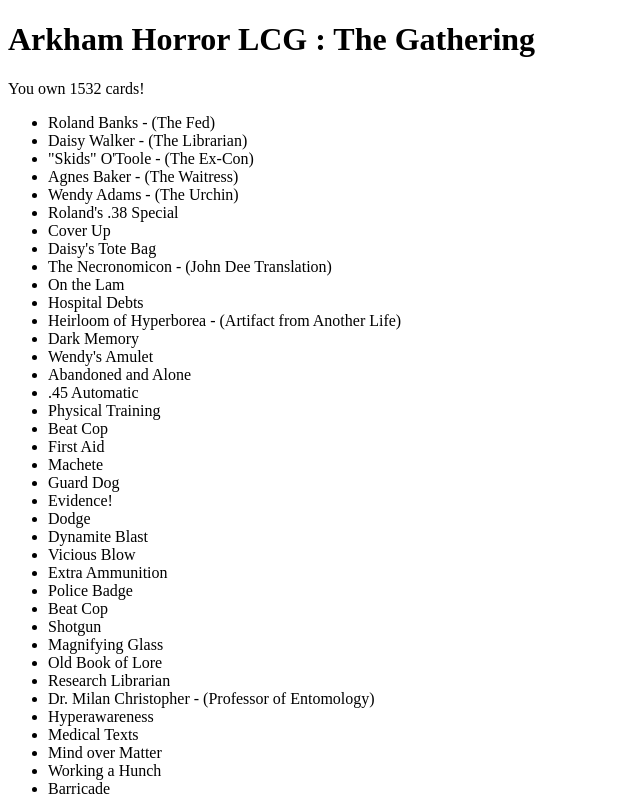
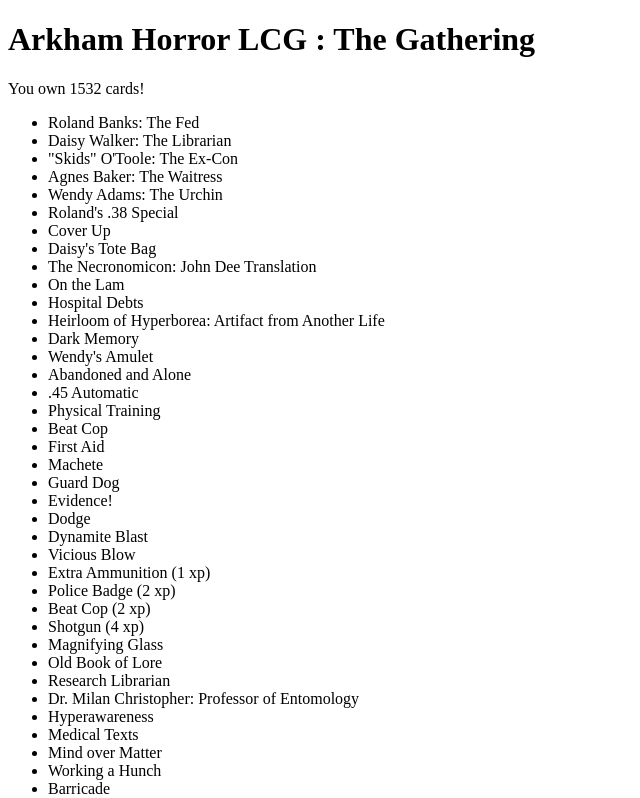
Before and after one commit to boutchitos/ahlcg-the-gathering, a SvelteKit app: page / in a window 1280 px wide. Shown: the top 798 px of the page, without its empty margins (0-640 px from the left). Built offline with nearby package versions, Linux system fonts and the light colour scheme.

Commit message:
Add xp to card display name

```diff
--- a/src/routes/+page.svelte
+++ b/src/routes/+page.svelte
@@ -1,8 +1,16 @@
 <script lang="ts">
   import ahdbCards from '$lib/ahdb.cards.json';
 
-  const uiSubname = (subname: string | undefined) => {
-    return subname ?? false ? ` - (${subname})` : '';
+  type Card = {
+    name: string;
+    subname: string;
+    xp: number;
+  };
+
+  const getDisplayName = (card: Card) => {
+    const subname = card.subname ? `: ${card.subname}` : '';
+    const xp = card.xp ? ` (${card.xp} xp)` : '';
+    return `${card.name}${subname}${xp}`;
   };
 
   const getCards = () => {
@@ -18,10 +26,9 @@
 <p>You own {cards.length} cards!</p>
 
 <ul>
-  {#each cards as { name, real_name, subname }}
+  {#each cards as card}
     <li>
-      {name}
-      {uiSubname(subname)}{name !== real_name ? '=== REAL NAME DIFF. ===============' : ''}
+      {getDisplayName(card)}
     </li>
   {/each}
 </ul>
```
